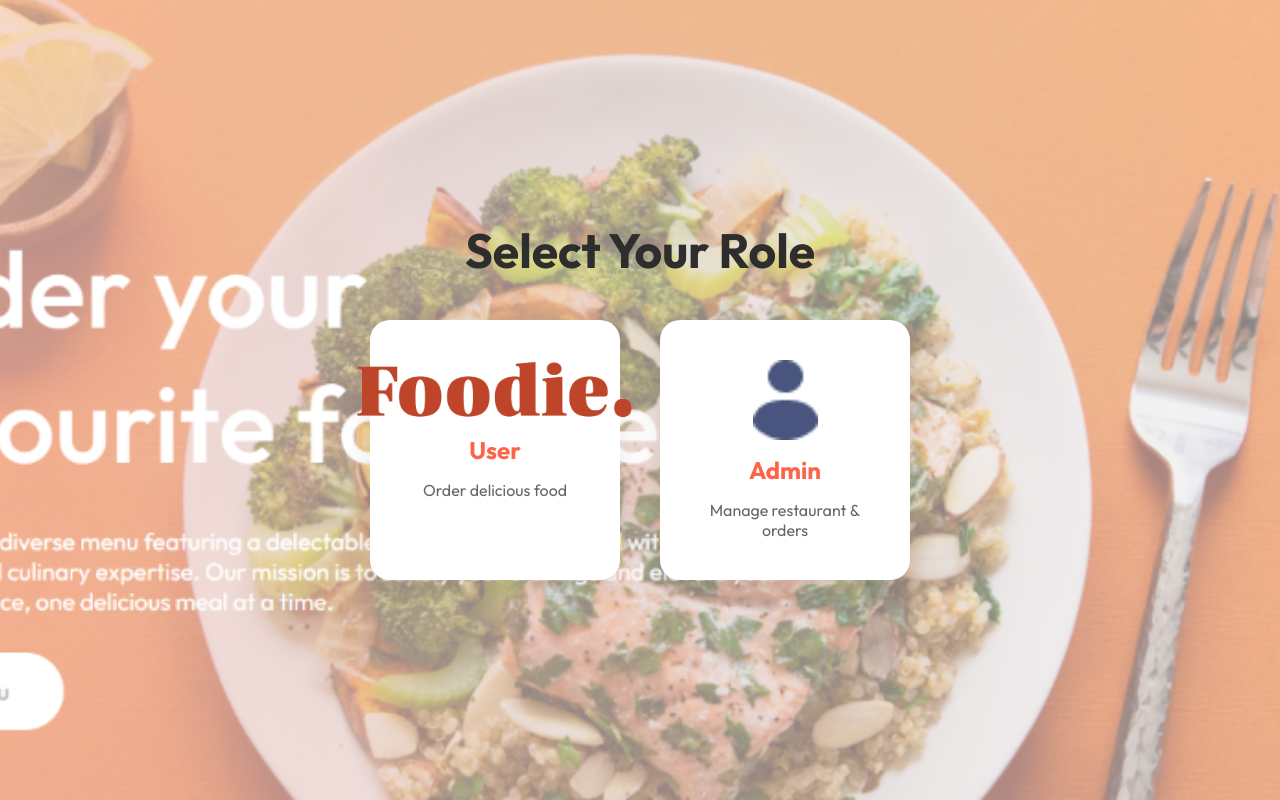
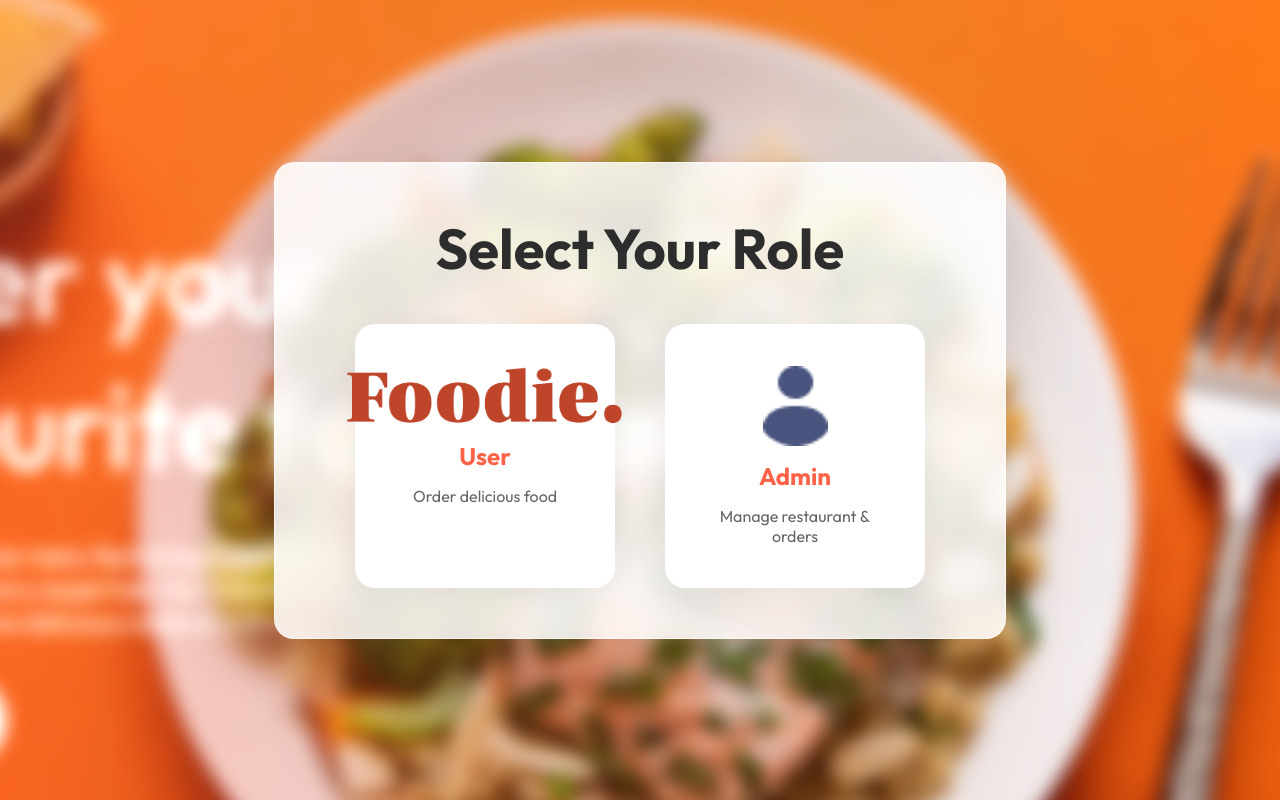
Before and after one commit to Lohit534/mern-full-stack, a React (Vite) app in the folder frontend/: page / in a window 1280 px wide. Built offline with nearby package versions, Linux system fonts and the light colour scheme; no server answers.

Commit message:
feat: add styling for the new Portal page layout and components

```diff
--- a/frontend/src/pages/Portal/Portal.css
+++ b/frontend/src/pages/Portal/Portal.css
@@ -3,24 +3,48 @@
     display: flex;
     justify-content: center;
     align-items: center;
-    background-image: linear-gradient(rgba(255, 255, 255, 0.5), rgba(255, 255, 255, 0.5)), url('../../assets/portal_background.png');
+    background-image: url('../../assets/portal_background.png');
     background-size: cover;
     background-position: center;
+    position: relative;
+    overflow: hidden;
+}
+
+.portal::before {
+    content: '';
+    position: absolute;
+    top: 0;
+    left: 0;
+    right: 0;
+    bottom: 0;
+    background: inherit;
+    filter: blur(8px) brightness(1.1);
+    transform: scale(1.1);
+    /* Prevent blur edges */
 }
 
 .portal-container {
     text-align: center;
+    position: relative;
+    z-index: 1;
+    background: rgba(255, 255, 255, 0.85);
+    padding: 50px 80px;
+    border-radius: 20px;
+    box-shadow: 0 20px 60px rgba(0, 0, 0, 0.15);
+    backdrop-filter: blur(10px);
+    border: 1px solid rgba(255, 255, 255, 0.6);
 }
 
 .portal-container h1 {
-    font-size: 3rem;
+    font-size: 3.5rem;
     color: #2d2d2d;
     margin-bottom: 40px;
+    font-weight: 700;
 }
 
 .portal-options {
     display: flex;
-    gap: 40px;
+    gap: 50px;
     justify-content: center;
     flex-wrap: wrap;
 }
@@ -29,14 +53,15 @@
     background: white;
     padding: 40px;
     border-radius: 20px;
-    box-shadow: 0 10px 30px rgba(0, 0, 0, 0.1);
+    box-shadow: 0 10px 30px rgba(0, 0, 0, 0.08);
     cursor: pointer;
-    transition: transform 0.3s ease, box-shadow 0.3s ease;
-    width: 250px;
+    transition: all 0.3s ease;
+    width: 260px;
     display: flex;
     flex-direction: column;
     align-items: center;
     gap: 15px;
+    border: 2px solid transparent;
 }
 
 .portal-card:hover {
```
